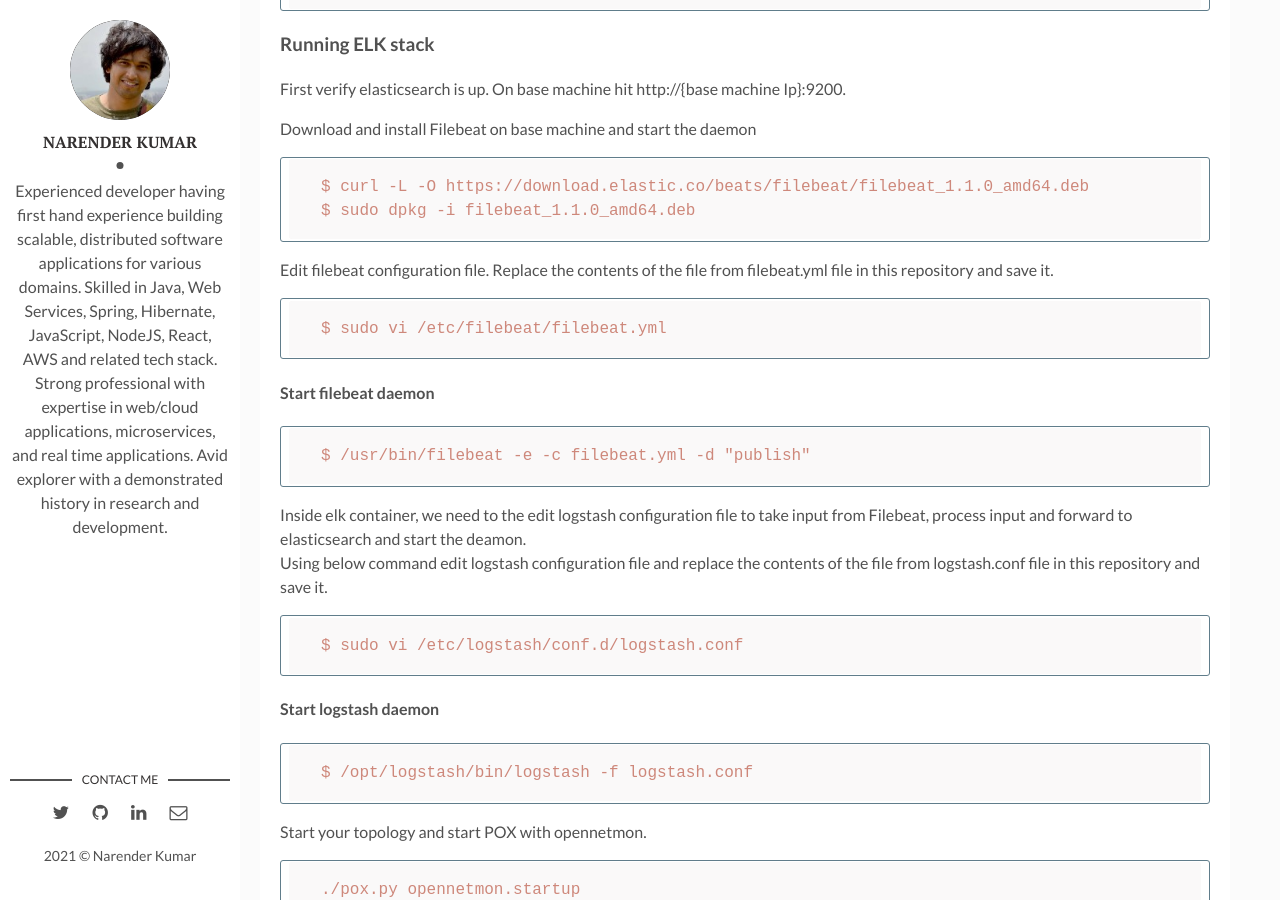
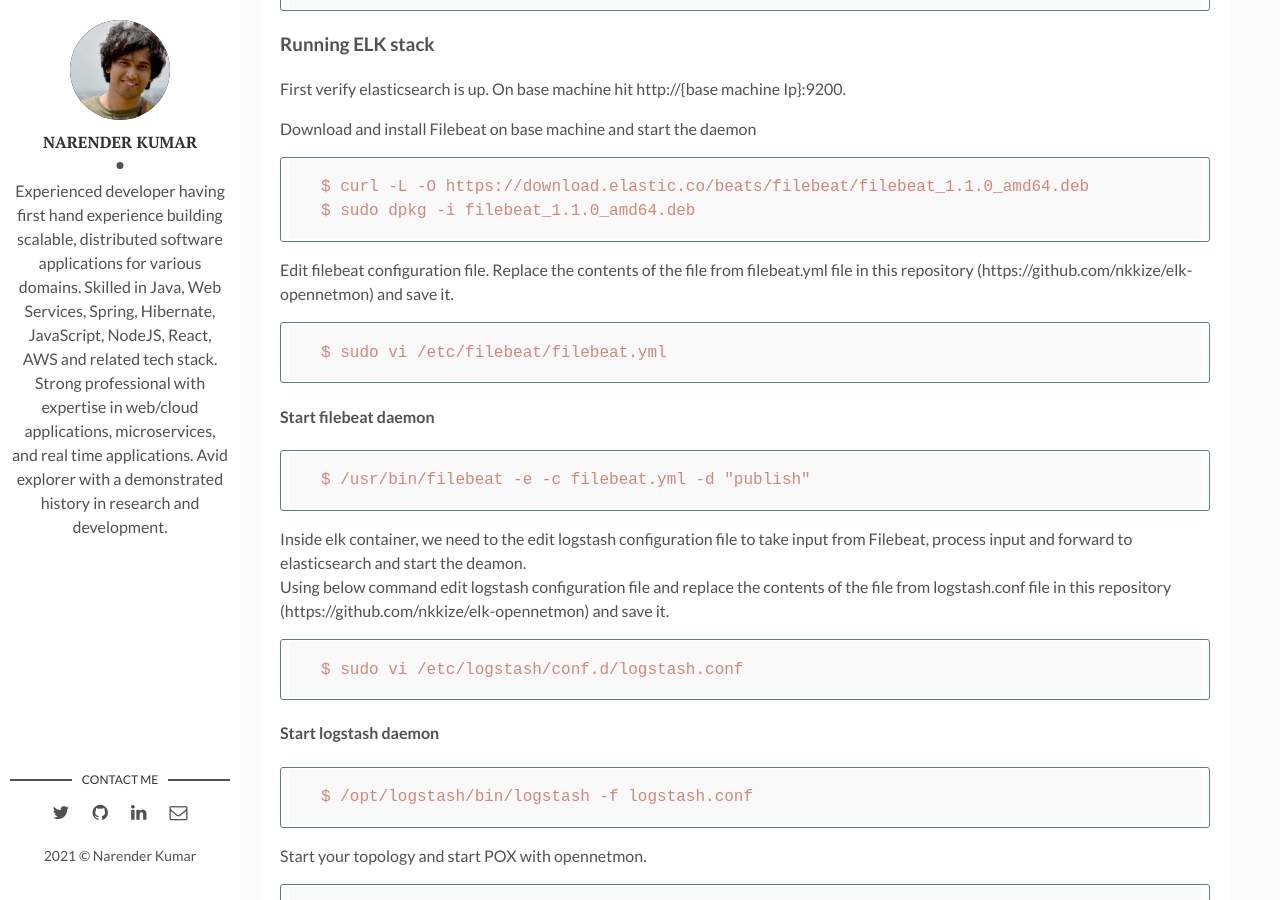
Before and after one commit to nkkize/nkkize.github.io, a Jekyll site: the page built from _posts/2017-04-10-elk-openetmon.md, in a window 1280 px wide and 900 px high, scrolled down 1103 px. Built offline with Jekyll 4.4.1, drawn with Linux system fonts in a browser that asks for light colours; some of the changed lines change nothing that is shown.

Commit message:
save work

````diff
--- a/_posts/2017-04-10-elk-openetmon.md
+++ b/_posts/2017-04-10-elk-openetmon.md
@@ -32,7 +32,7 @@ $ curl -L -O https://download.elastic.co/beats/filebeat/filebeat_1.1.0_amd64.deb
 $ sudo dpkg -i filebeat_1.1.0_amd64.deb
 ```
 
-Edit filebeat configuration file. Replace the contents of the file from filebeat.yml file in this repository and save it.
+Edit filebeat configuration file. Replace the contents of the file from filebeat.yml file in this repository (https://github.com/nkkize/elk-opennetmon) and save it.
 ```
 $ sudo vi /etc/filebeat/filebeat.yml
 ```
@@ -42,7 +42,7 @@ $ sudo vi /etc/filebeat/filebeat.yml
 $ /usr/bin/filebeat -e -c filebeat.yml -d "publish"
 ```
 Inside elk container, we need to the edit logstash configuration file to take input from Filebeat, process input and forward to elasticsearch and start the deamon.
-Using below command edit logstash configuration file and replace the contents of the file from logstash.conf file in this repository and save it.
+Using below command edit logstash configuration file and replace the contents of the file from logstash.conf file in this repository (https://github.com/nkkize/elk-opennetmon) and save it.
 ```
 $ sudo vi /etc/logstash/conf.d/logstash.conf
 ```
````
